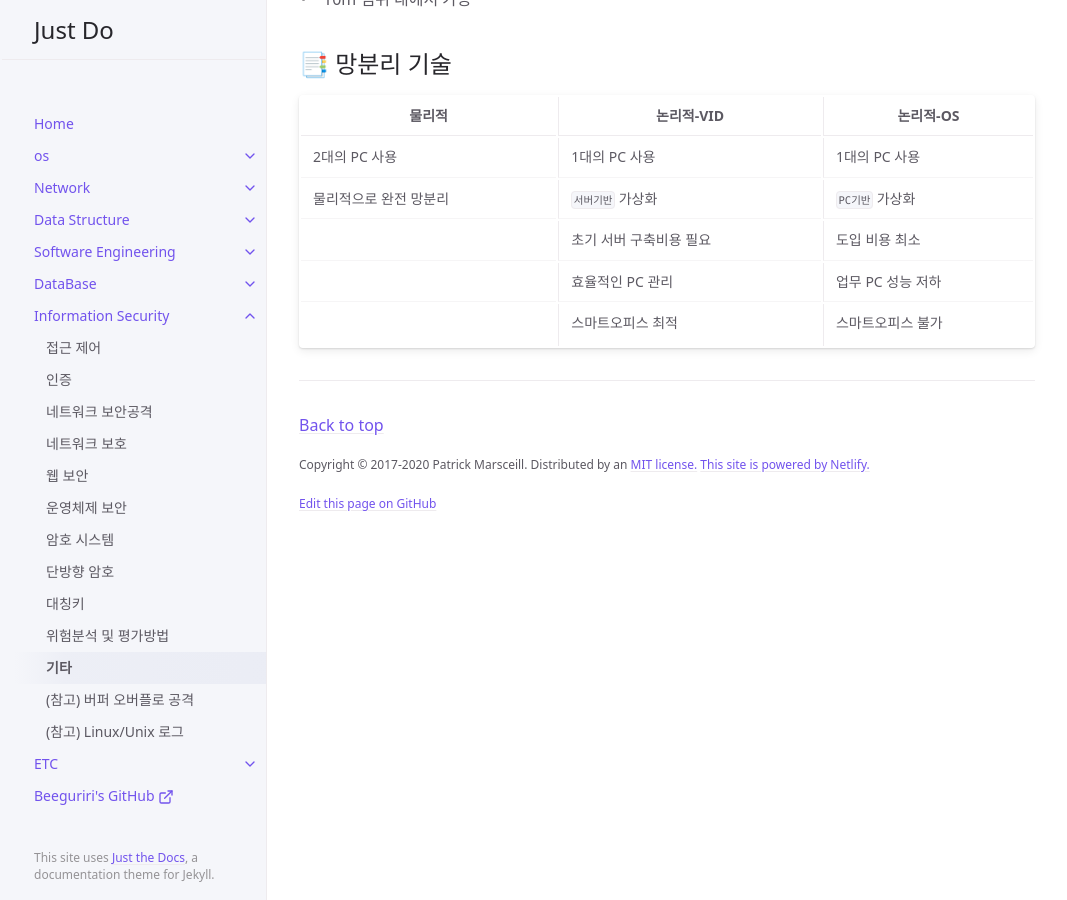
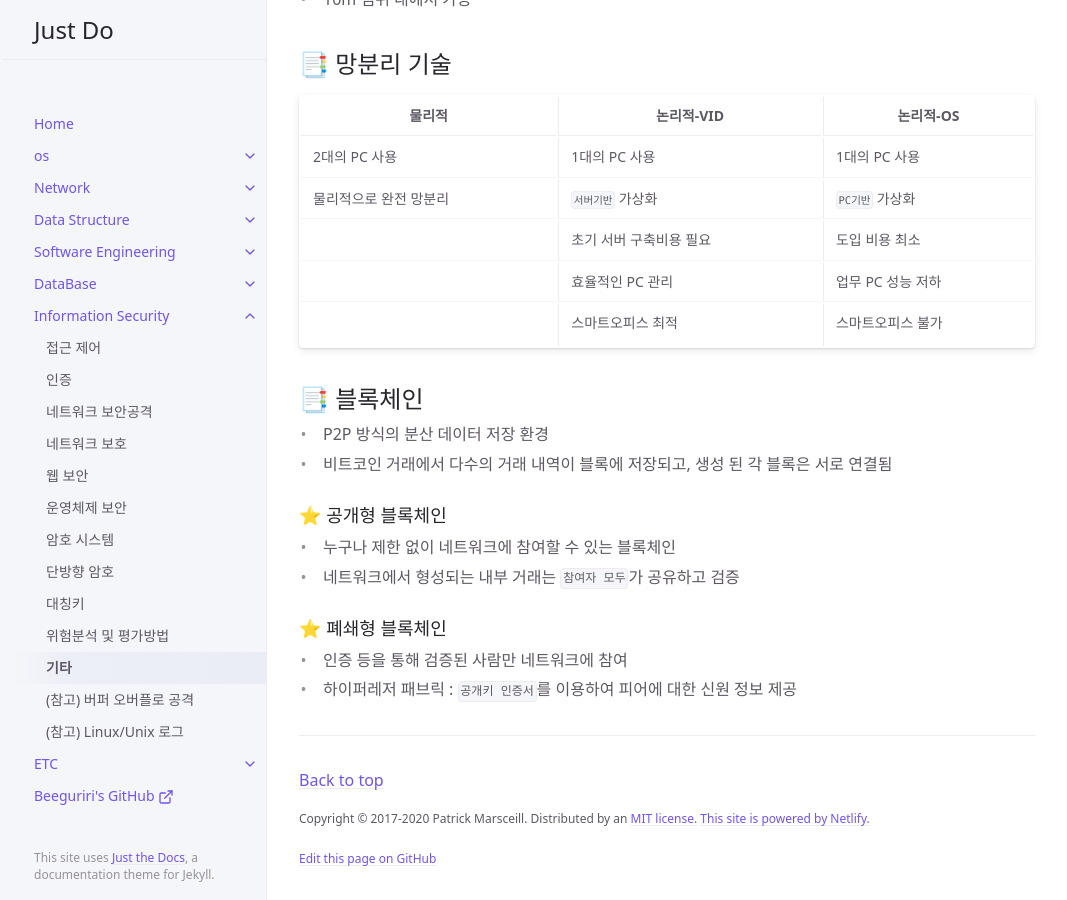
Before and after one commit to beeguriri/beeguriri.github.io, a Jekyll site: the page built from docs/information_security/etc.md, in a window 1280 px wide and 900 px high, scrolled down 567 px. Shown: the whole window, without its empty margins (105-1172 px from the left). Built offline with Jekyll 4.4.1, drawn with Linux system fonts in a browser that asks for light colours.

Commit message:
0901_study

```diff
--- a/docs/information_security/etc.md
+++ b/docs/information_security/etc.md
@@ -47,3 +47,22 @@ parent: Information Security
 |                        | 초기 서버 구축비용 필요 | 도입 비용 최소    |
 |                        | 효율적인 PC 관리        | 업무 PC 성능 저하 |
 |                        | 스마트오피스 최적       | 스마트오피스 불가 |
+
+
+
+## 📑 블록체인
+
+- P2P 방식의 분산 데이터 저장 환경
+- 비트코인 거래에서 다수의 거래 내역이 블록에 저장되고, 생성 된 각 블록은 서로 연결됨
+
+### ⭐ 공개형 블록체인
+
+- 누구나 제한 없이 네트워크에 참여할 수 있는 블록체인
+- 네트워크에서 형성되는 내부 거래는 `참여자 모두`가 공유하고 검증
+
+
+
+### ⭐ 폐쇄형 블록체인
+
+- 인증 등을 통해 검증된 사람만 네트워크에 참여
+- 하이퍼레저 패브릭 : `공개키 인증서`를 이용하여 피어에 대한 신원 정보 제공
```
Also changed, not shown: docs/os/SingleProcess Scheduling.md (+1 -0 lines), docs/os/VM.md (+4 -0 lines).
